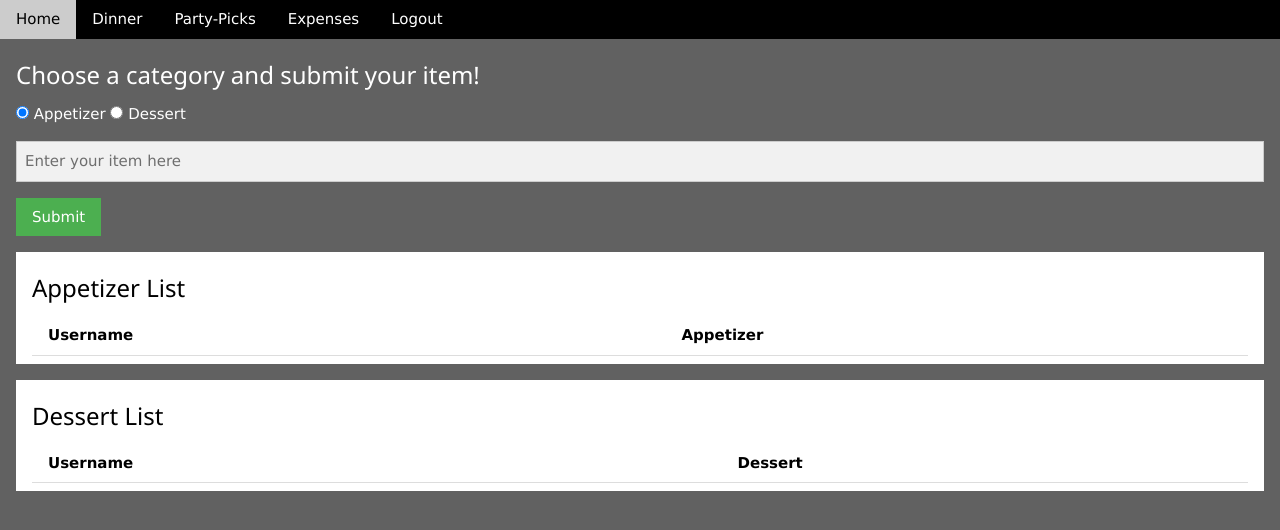
After one commit to beirouz/party-sign-up, a Flask app: page /partypicks in a window 1280 px wide. The commit adds this page. Shown: the top 530 px of the page. Run offline with Flask 3, Linux system fonts and the light colour scheme; the visitor is signed in with stand-in values (Sample User, id 1); lists and menus that the app fills with data are empty.

Commit message:
Added dessert to Appetizer tab

```diff
--- a/app.py
+++ b/app.py
@@ -122,46 +122,78 @@ def dinner():
 
     return redirect(url_for('home'))  # Redirect to login if not logged in
 
-#Route for Appetizer
-@app.route('/appetizer', methods=['GET', 'POST'])
-def appetizer():
+# Route for Appetizer and Dessert
+@app.route('/partypicks', methods=['GET', 'POST'])
+def partypicks():
     if 'logged_in' in session and session['logged_in']:
-        # Load existing appetizers
+        # Load existing appetizers and desserts
         appetizers = load_appetizers()
+        desserts = load_desserts()
 
-        if request.method == 'POST':
-            # Get the appetizer from the form
-            appetizer = request.form['appetizer'].strip()
+        # Initialize lists to display both categories
+        appetizer_list = appetizers
+        dessert_list = desserts
 
-            if not appetizer:
+        selected_category = request.form.get('category', 'Appetizer')
+
+        if request.method == 'POST' and 'item' in request.form:
+            # Get the entered item
+            item = request.form['item'].strip()
+
+            if not item:
                 return render_template(
-                    'appetizer.html',
-                    error="You must enter an appetizer.",
-                    appetizers=appetizers
+                    'party-picks.html',
+                    error="You must enter a valid item.",
+                    selected_category=selected_category,
+                    appetizer_list=appetizer_list,
+                    dessert_list=dessert_list,
                 )
 
-            # Check if the user already has an appetizer
-            user_appetizer = next(
-                (entry for entry in appetizers if entry['username'] == session['username']), None
-            )
+            username = session['username']
 
-            if user_appetizer:
-                # Update the user's existing appetizer
-                user_appetizer['appetizer'] = appetizer
+            # Remove existing user entry from both lists
+            appetizers = [entry for entry in appetizers if entry['username'] != username]
+            desserts = [entry for entry in desserts if entry['username'] != username]
+
+            # Add new entry to the selected category
+            entry = {'username': username, 'item': item}
+            if selected_category == 'Appetizer':
+                appetizers.append(entry)
             else:
-                # Add a new appetizer entry for the user
-                entry = {'username': session['username'], 'appetizer': appetizer}
-                appetizers.append(entry)
+                desserts.append(entry)
 
-            # Save updated appetizers
+            # Save the updated lists
             save_appetizers(appetizers)
+            save_desserts(desserts)
 
             # Redirect back to avoid resubmission issues
-            return redirect(url_for('appetizer'))
+            return redirect(url_for('partypicks'))
 
-        return render_template('appetizer.html', appetizers=appetizers)
+        return render_template(
+            'party-picks.html',
+            selected_category=selected_category,
+            appetizer_list=appetizer_list,
+            dessert_list=dessert_list,
+        )
 
     return redirect(url_for('home'))  # Redirect to login if not logged in
+
+
+
+def load_desserts():
+    """Load desserts from dessert.json."""
+    try:
+        with open('dessert.json', 'r') as file:
+            return json.load(file)
+    except (FileNotFoundError, json.JSONDecodeError):
+        # Return an empty list if the file doesn't exist or is invalid
+        return []
+
+
+def save_desserts(desserts):
+    """Save desserts to dessert.json."""
+    with open('dessert.json', 'w') as file:
+        json.dump(desserts, file, indent=4)
 
 
 def load_appetizers():
--- /dev/null
+++ b/dessert.json
@@ -0,0 +1,2 @@
+[
+]
--- a/templates/dinner.html
+++ b/templates/dinner.html
@@ -11,7 +11,7 @@
   <div class="w3-bar w3-black">
     <a href="/" class="w3-bar-item w3-button">Home</a>
     <a href="/dinner" class="w3-bar-item w3-button">Dinner</a>
-    <a href="/appetizer" class="w3-bar-item w3-button">Appetizer</a>
+    <a href="/partypicks" class="w3-bar-item w3-button">Party-Picks</a>
     <a href="/expenses" class="w3-bar-item w3-button">Expenses</a>
     <a href="/logout" class="w3-bar-item w3-button">Logout</a>
   </div>
--- a/templates/expenses.html
+++ b/templates/expenses.html
@@ -42,7 +42,7 @@
   <div class="w3-bar w3-black">
     <a href="/" class="w3-bar-item w3-button">Home</a>
     <a href="/dinner" class="w3-bar-item w3-button">Dinner</a>
-    <a href="/appetizer" class="w3-bar-item w3-button">Appetizer</a>
+    <a href="/partypicks" class="w3-bar-item w3-button">Party-Picks</a>
     <a href="/expenses" class="w3-bar-item w3-button">Expenses</a>
     <a href="/logout" class="w3-bar-item w3-button">Logout</a>
   </div>
--- /dev/null
+++ b/templates/party-picks.html
@@ -0,0 +1,100 @@
+<!DOCTYPE html>
+<html lang="en">
+<head>
+  <meta charset="UTF-8">
+  <meta name="viewport" content="width=device-width, initial-scale=1">
+  <title>Party Picks</title>
+  <link rel="stylesheet" href="https://www.w3schools.com/w3css/4/w3.css">
+</head>
+<body class="w3-dark-gray">
+  <!-- Navbar -->
+  <div class="w3-bar w3-black">
+    <a href="/" class="w3-bar-item w3-button">Home</a>
+    <a href="/dinner" class="w3-bar-item w3-button">Dinner</a>
+    <a href="/partypicks" class="w3-bar-item w3-button">Party-Picks</a>
+    <a href="/expenses" class="w3-bar-item w3-button">Expenses</a>
+    <a href="/logout" class="w3-bar-item w3-button">Logout</a>
+  </div>
+
+  <!-- Party Picks Section -->
+  <div class="w3-container w3-padding">
+    <h3>Choose a category and submit your item!</h3>
+
+    <!-- Error Message -->
+    {% if error %}
+      <p style="color: red;">{{ error }}</p>
+    {% endif %}
+
+    <!-- Category Selection Form -->
+    <form method="POST" action="/partypicks">
+      <div class="w3-margin-bottom">
+        <label>
+          <input
+            type="radio"
+            name="category"
+            value="Appetizer"
+            {% if selected_category == 'Appetizer' %}checked{% endif %}>
+          Appetizer
+        </label>
+        <label>
+          <input
+            type="radio"
+            name="category"
+            value="Dessert"
+            {% if selected_category == 'Dessert' %}checked{% endif %}>
+          Dessert
+        </label>
+      </div>
+      <input
+        type="text"
+        name="item"
+        class="w3-input w3-border w3-light-gray"
+        placeholder="Enter your item here"
+        required>
+      <button type="submit" class="w3-button w3-green w3-margin-top">Submit</button>
+    </form>
+
+    <!-- Appetizer List -->
+    <div class="w3-container w3-padding w3-white w3-margin-top w3-responsive">
+      <h3>Appetizer List</h3>
+      <table class="w3-table w3-bordered w3-striped">
+        <thead>
+          <tr>
+            <th>Username</th>
+            <th>Appetizer</th>
+          </tr>
+        </thead>
+        <tbody>
+          {% for entry in appetizer_list %}
+            <tr>
+              <td>{{ entry['username'] }}</td>
+              <td>{{ entry['item'] }}</td>
+            </tr>
+          {% endfor %}
+        </tbody>
+      </table>
+    </div>
+
+    <!-- Dessert List -->
+    <div class="w3-container w3-padding w3-white w3-margin-top w3-responsive">
+      <h3>Dessert List</h3>
+      <table class="w3-table w3-bordered w3-striped">
+        <thead>
+          <tr>
+            <th>Username</th>
+            <th>Dessert</th>
+          </tr>
+        </thead>
+        <tbody>
+          {% for entry in dessert_list %}
+            <tr>
+              <td>{{ entry['username'] }}</td>
+              <td>{{ entry['item'] }}</td>
+            </tr>
+          {% endfor %}
+        </tbody>
+      </table>
+    </div>
+  </div>
+</body>
+</html>
```
Also changed, not shown: templates/appetizer.html (deleted, +0 -61 lines), templates/home.html (+36 -3 lines), templates/orders.html (deleted, +0 -47 lines), templates/pizza.html (deleted, +0 -69 lines), templates/snowfall.js (deleted, +0 -95 lines).
